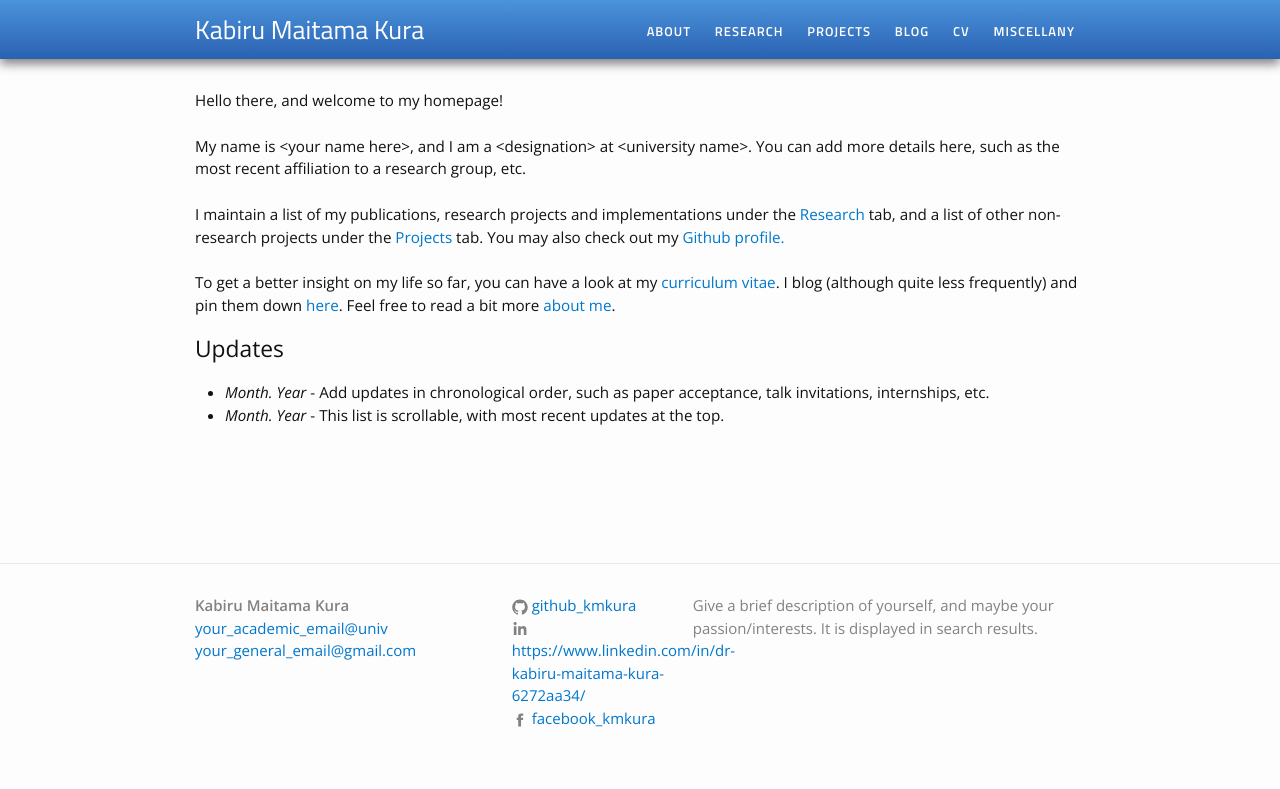
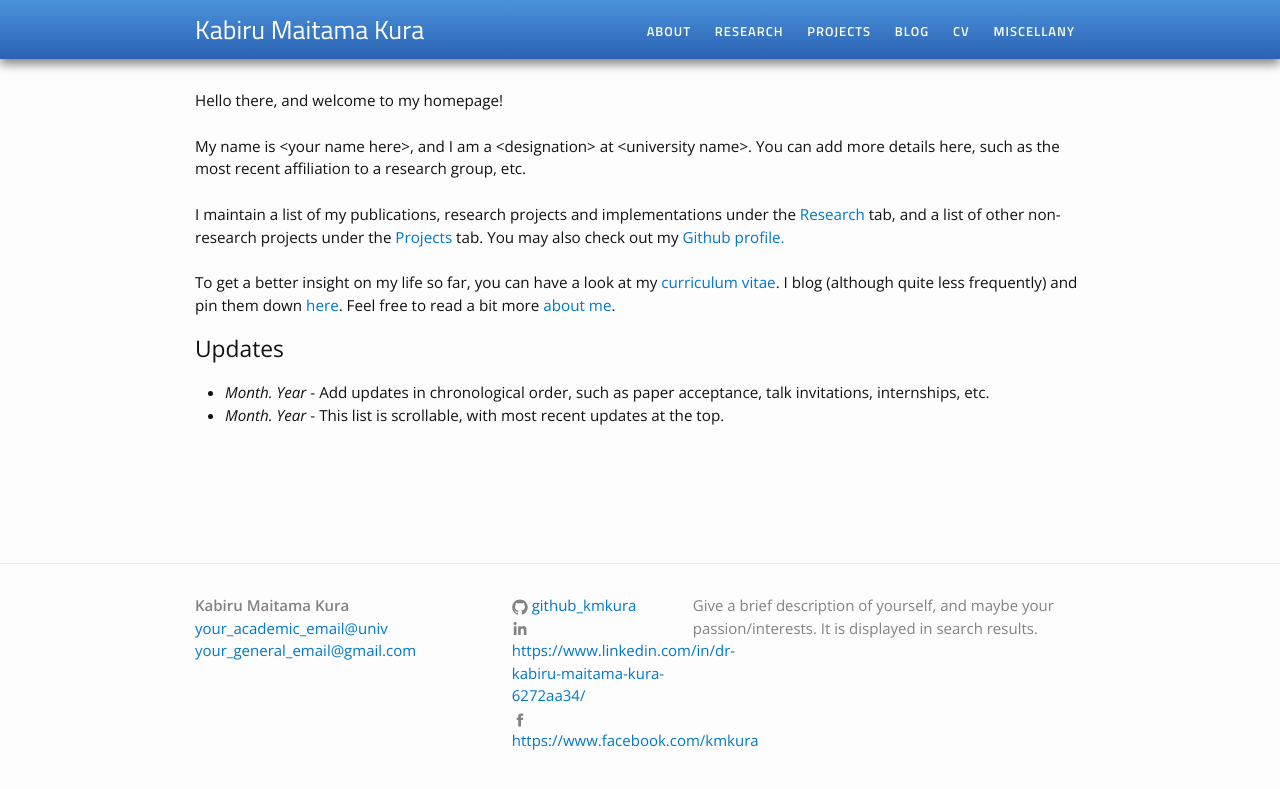
Before and after one commit to kmkura/kmkura.github.io, a Jekyll site: the page built from index.html, in a window 1280 px wide. Shown: the top 789 px of the page. Built offline with Jekyll 4.4.1, drawn with Linux system fonts in a browser that asks for light colours; part of the change alters nothing that is shown.

Commit message:
Update _config.yml

```diff
--- a/_config.yml
+++ b/_config.yml
@@ -13,7 +13,7 @@ url: "https://kmkura.github.io/" # the base hostname & protocol for your site
 # twitter_username: jekyllrb
 github_username: github_kmkura
 linkedin_username: https://www.linkedin.com/in/dr-kabiru-maitama-kura-6272aa34/
-facebook_username: facebook_kmkura
+facebook_username: https://www.facebook.com/kmkura
 # feel free to add other links here; you will have to add the SVG icon in _layouts/footer.html
 
 # Build settings
```
